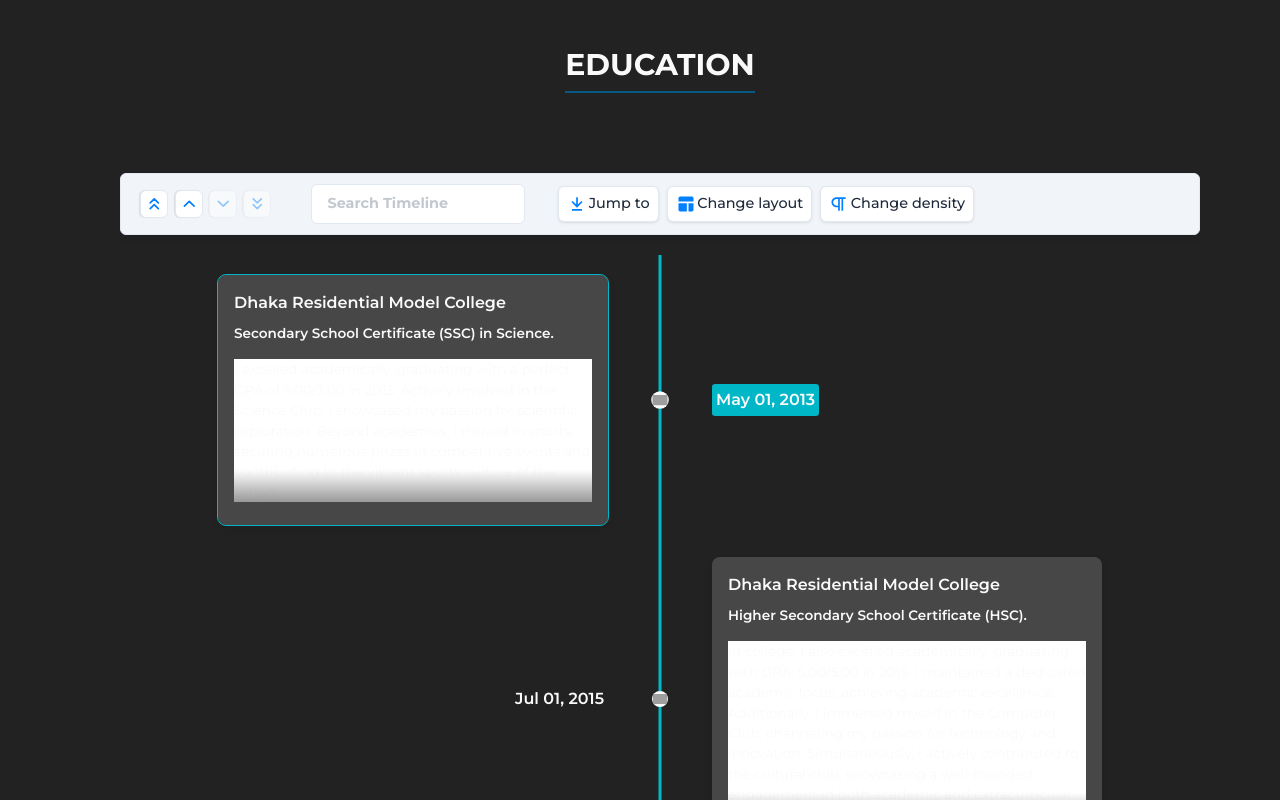
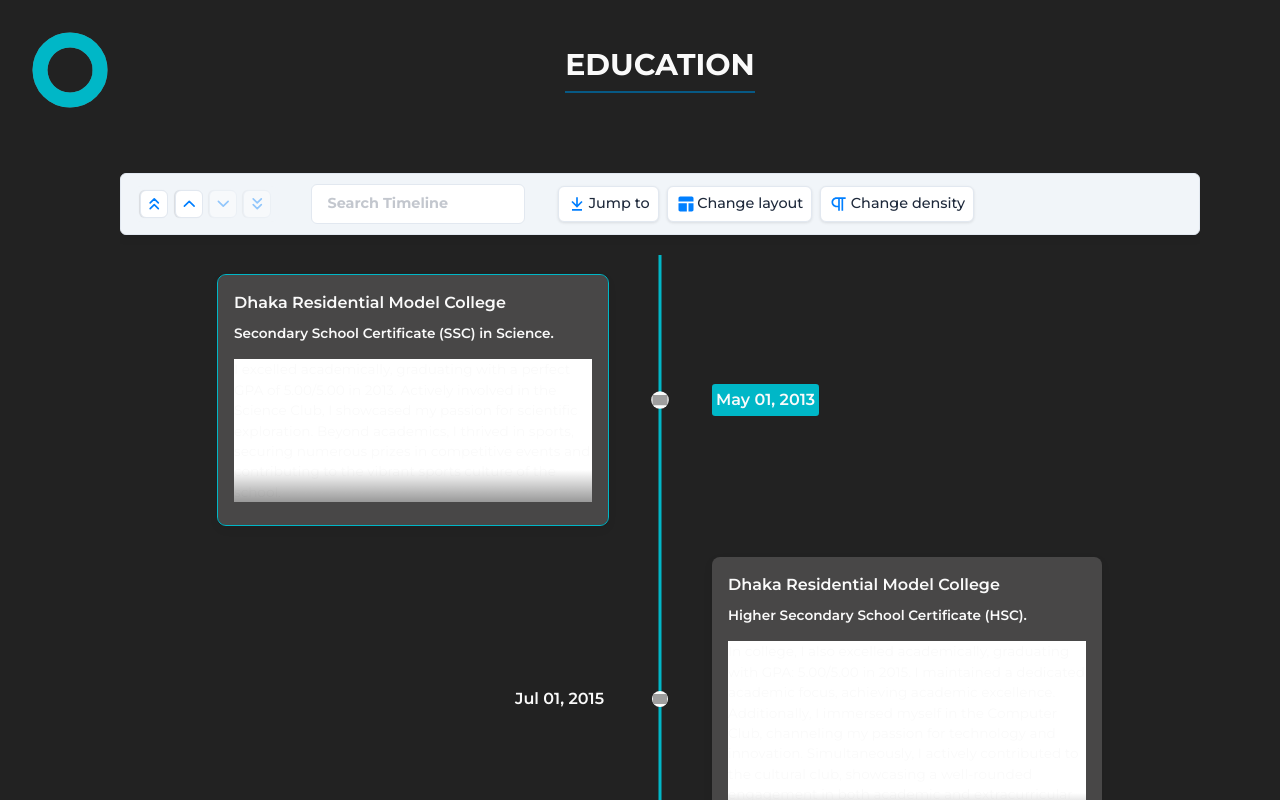
Before and after one commit to naimulabeer/my-portfolio, a React (Vite) app: page / in a window 1280 px wide. Both pictures are taken after a click on the button 660 px from the left and 4050 px from the top of the page. Shown: the part 3650-4450 px from the top of the page. Built offline with nearby package versions, Linux system fonts and the light colour scheme; grey boxes are pictures that could not be loaded.

Commit message:
scroll animation added

```diff
--- a/src/index.css
+++ b/src/index.css
@@ -31,6 +31,18 @@ body {
   color: var(--white);
 }
 
+* {
+  -webkit-font-smoothing: antialiased;
+}
+
+#progress {
+  position: fixed;
+  top: 20px;
+  left: 20px;
+  z-index: 10;
+  transform: rotate(-90deg);
+}
+
 circle {
   stroke-dashoffset: 0;
   stroke-width: 15%;
@@ -40,6 +52,10 @@ circle {
 .bg {
   stroke: var(--accent);
   opacity: 0.3;
+}
+
+#progress .indicator {
+  stroke: var(--green);
 }
 
 ::-webkit-scrollbar {
--- a/src/layouts/Root.jsx
+++ b/src/layouts/Root.jsx
@@ -7,10 +7,28 @@ import Education from "../pages/Education";
 import Footer from "../pages/Footer";
 import Skills from "../pages/Skills";
 import Work from "../pages/Work";
+import { motion, useScroll, useSpring } from "framer-motion";
 
 function Root() {
+  const { scrollYProgress } = useScroll();
+  const scaleX = useSpring(scrollYProgress, {
+    stiffness: 100,
+    damping: 30,
+    restDelta: 0.001,
+  });
   return (
-    <div>
+    <>
+      <svg id="progress" width="100" height="100" viewBox="0 0 100 100">
+        <circle cx="50" cy="50" r="30" pathLength="1" className="bg" />
+        <motion.circle
+          cx="50"
+          cy="50"
+          r="30"
+          pathLength="1"
+          className="indicator"
+          style={{ pathLength: scaleX }}
+        />
+      </svg>
       <NavBar />
       <Banner />
       <About />
@@ -20,7 +38,7 @@ function Root() {
       <Education />
       <Contact />
       <Footer />
-    </div>
+    </>
   );
 }
 
```
